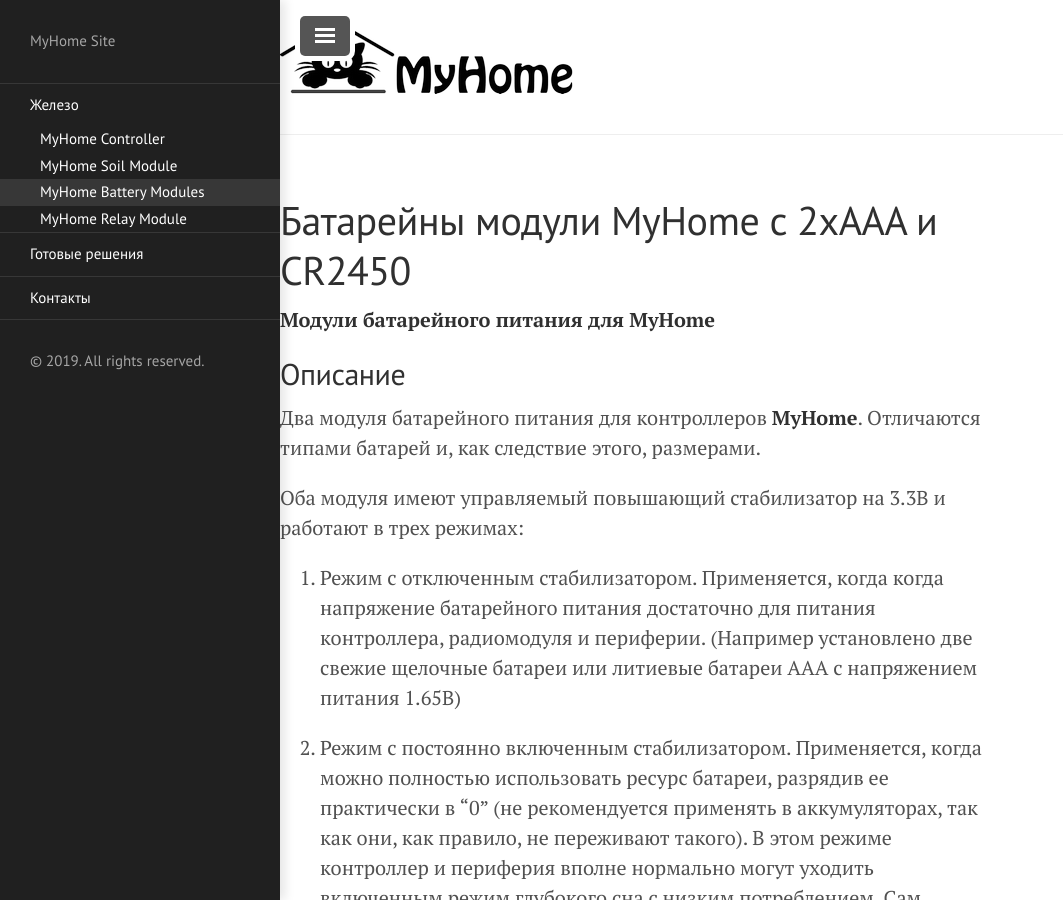
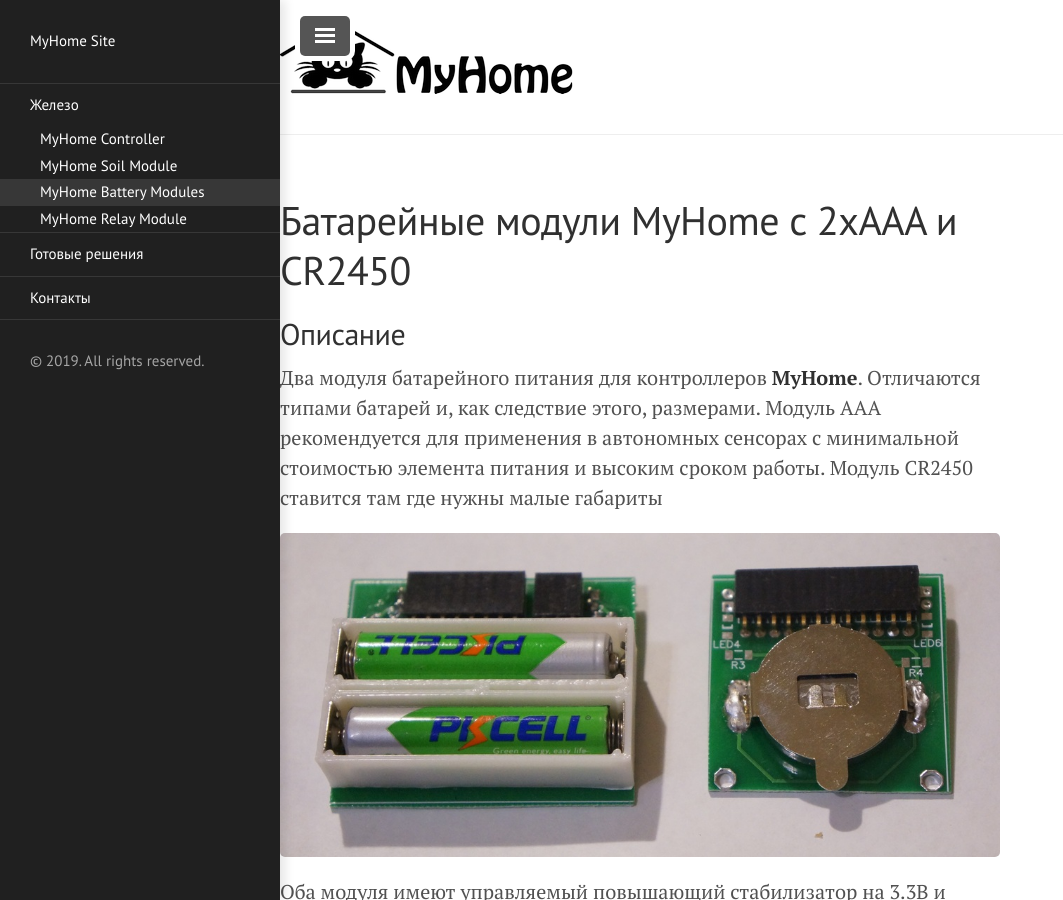
Before and after one commit to myhome2/myhome2.github.io, a Jekyll site: the page built from products/battery_shild.md, in a window 1280 px wide and 900 px high. Shown: the whole window, without its empty margins (0-1063 px from the left). Built offline with Jekyll 4.4.1, drawn with Linux system fonts in a browser that asks for light colours.

Commit message:
Initial commit

```diff
--- a/_includes/sidebar.html
+++ b/_includes/sidebar.html
@@ -5,7 +5,7 @@
 <!-- Toggleable sidebar -->
 <div class="sidebar" id="sidebar">
   <div class="sidebar-item">
-    <p>{{ site.description }}</p>
+    <p><a href="/">{{ site.description }}</a></p>
   </div>
 
   <nav class="sidebar-nav">
--- a/products/battery_shild.md
+++ b/products/battery_shild.md
@@ -1,5 +1,5 @@
 ---
-title: "Батарейны модули MyHome с 2xAAA и CR2450"
+title: "Батарейные модули MyHome с 2xAAA и CR2450"
 layout: page
 menu_section: Железо
 menu_level: 2
@@ -9,11 +9,14 @@ menu_order: 13
 image: "/products/AAA-3d-1.jpg"
 ---
 
-**Модули батарейного питания для MyHome**
 ## Описание
 
 Два модуля батарейного питания для контроллеров **MyHome**. Отличаются типами
-батарей и, как следствие этого, размерами.
+батарей и, как следствие этого, размерами. Модуль AAA рекомендуется для применения в
+автономных сенсорах с минимальной стоимостью элемента питания и высоким сроком работы.
+Модуль CR2450 ставится там где нужны малые габариты
+
+![](/products/bat01.jpg)
 
 Оба модуля имеют управляемый повышающий стабилизатор на 3.3В и работают в трех
 режимах:
@@ -51,7 +54,13 @@ image: "/products/AAA-3d-1.jpg"
 ### Модуль на двух элементах AAA 1.5В
 ![](/products/AAA-3d-1.jpg)
 ![](/products/AAA-3d-2.jpg)
+![](/products/bat02.jpg)
+![](/products/bat03.jpg)
+![](/products/bat04.jpg)
 
 ### Модуль на литиевой батарее CR2450 3.0В
 ![](/products/CR2450-3d-1.jpg)
 ![](/products/CR2450-3d-2.jpg)
+![](/products/bat20.jpg)
+![](/products/bat21.jpg)
+![](/products/bat22.jpg)
```
Also changed, not shown: products/bat01.jpg (added), products/bat02.jpg (added), products/bat03.jpg (added), products/bat04.jpg (added), products/bat20.jpg (added), products/bat21.jpg (added), products/bat22.jpg (added), 3 other files.
